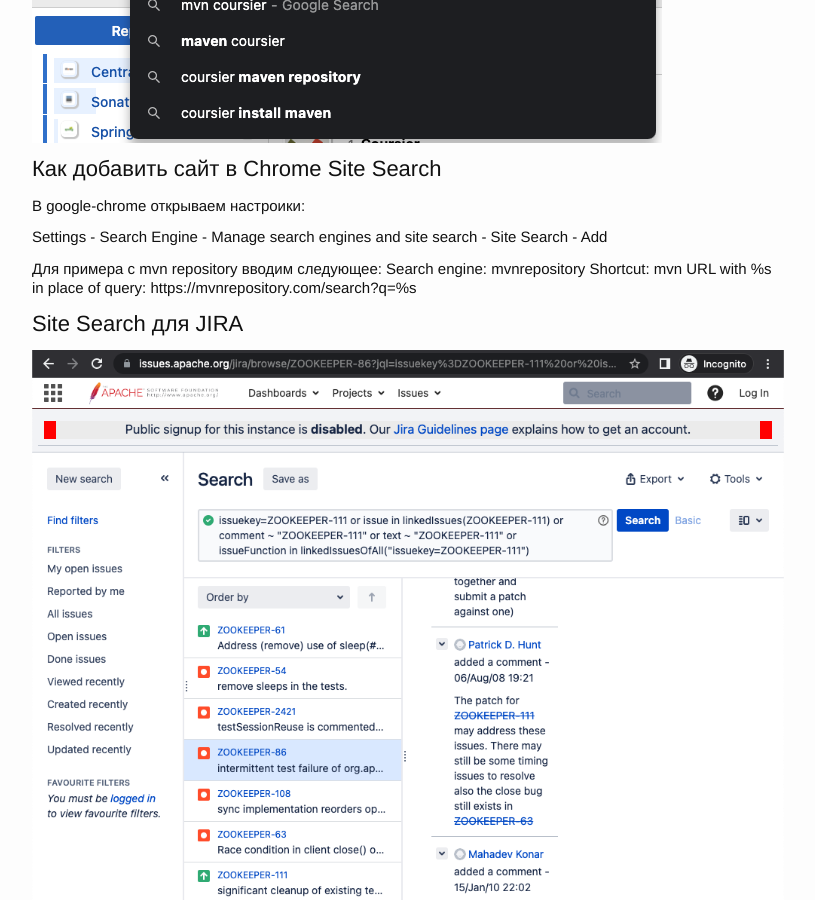
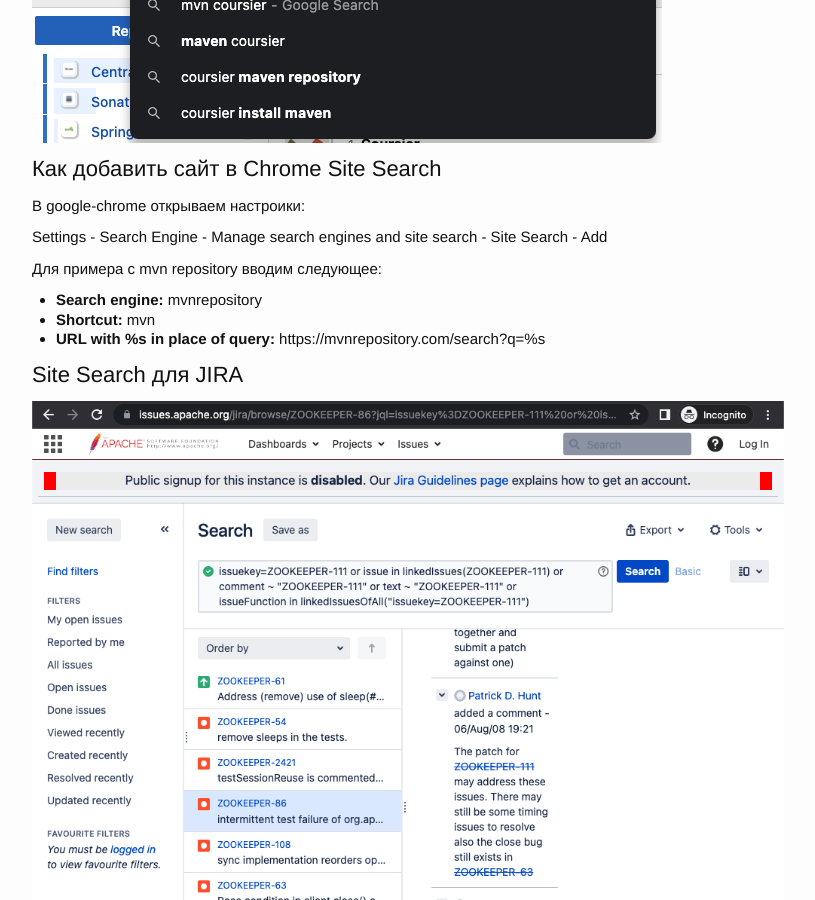
Before and after one commit to d10xa/d10xa.github.io, a Jekyll site: the page built from _posts/2023-02-11-jira-chrome-site-search.md, in a window 1280 px wide and 900 px high, scrolled down 407 px. Shown: the whole window, without its empty margins (232-1047 px from the left). Built offline with Jekyll 4.4.1, drawn with Linux system fonts in a browser that asks for light colours; some of the changed lines change nothing that is shown.

Commit message:
bold text

```diff
--- a/_posts/2023-02-11-jira-chrome-site-search.md
+++ b/_posts/2023-02-11-jira-chrome-site-search.md
@@ -20,9 +20,10 @@
 Settings - Search Engine - Manage search engines and site search - Site Search - Add
 
 Для примера с mvn repository вводим следующее:
-Search engine: mvnrepository
-Shortcut: mvn
-URL with %s in place of query: https://mvnrepository.com/search?q=%s
+
+- **Search engine:** mvnrepository
+- **Shortcut:** mvn
+- **URL with %s in place of query:** https://mvnrepository.com/search?q=%s
 
 ## Site Search для JIRA
 
```
